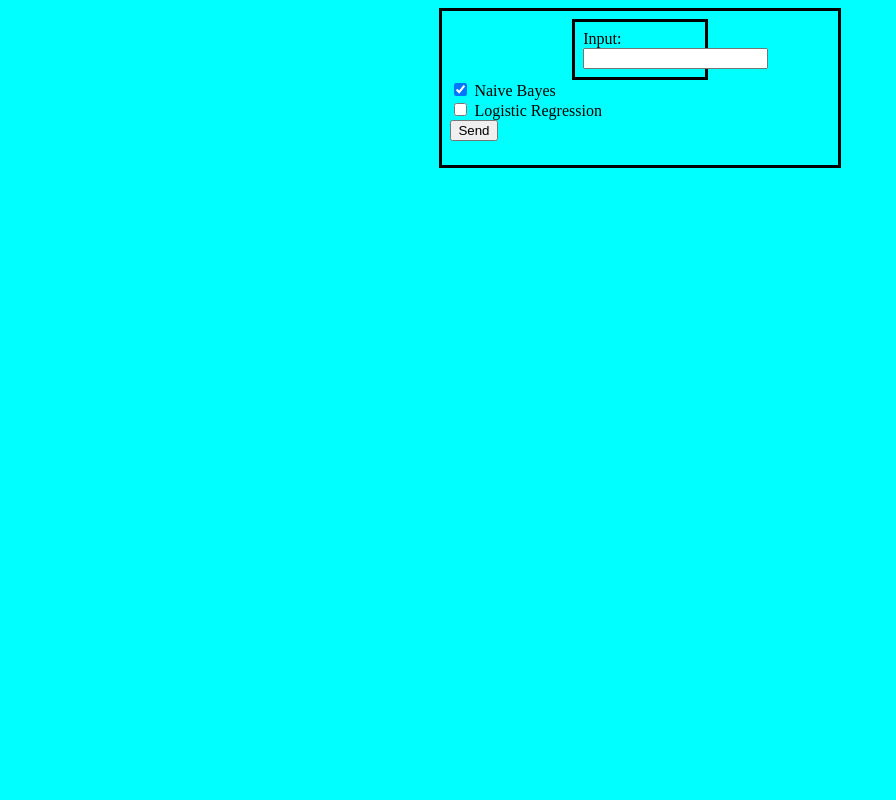
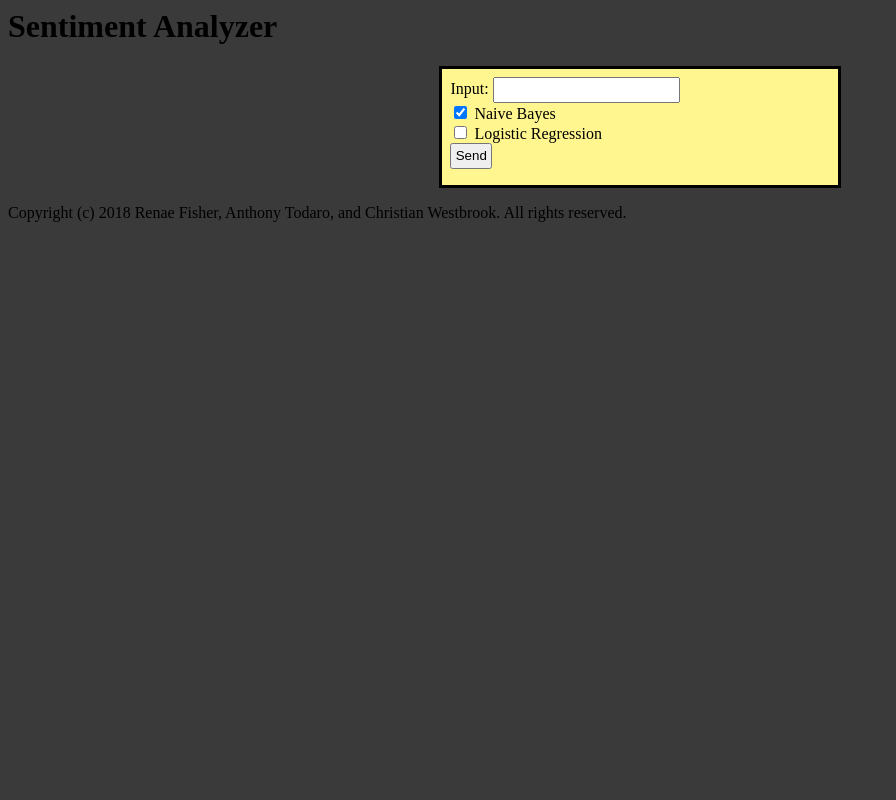
Before and after one commit to christian-westbrook/ps4, a PHP site: page / in a window 1280 px wide. Shown: the whole page, without its empty margins (0-896 px from the left). Run offline with PHP 8.4, Linux system fonts and the light colour scheme.

Commit message:
Updated index styles

```diff
--- a/public_html/css/index-styles.css
+++ b/public_html/css/index-styles.css
@@ -1,12 +1,19 @@
 body
 {
-	background: #00FFFF;
+	background: #3a3a3a;
 }
 
-div
+#formdiv
 {
 	margin: auto;
 	width: 30%;
 	border: 3px solid black;
 	padding: 0.5em;
+	padding-bottom: 0em;
+	background: #fff68f;
 }
+
+input
+{
+	padding: 0.25em;
+}
--- a/public_html/index.php
+++ b/public_html/index.php
@@ -15,6 +15,7 @@
 </head>
 
 <body>
+	<h1>Sentiment Analyzer</h1>
 	<div id="formdiv">
 	<form action="client.php" method="post">
 		<div id="inputdiv">
@@ -28,4 +29,6 @@
 		<input type="submit" value="Send">
 	</form>
 	</div>
+
+	<p>Copyright (c) 2018 Renae Fisher, Anthony Todaro, and Christian Westbrook. All rights reserved.</p>
 </body>
```
